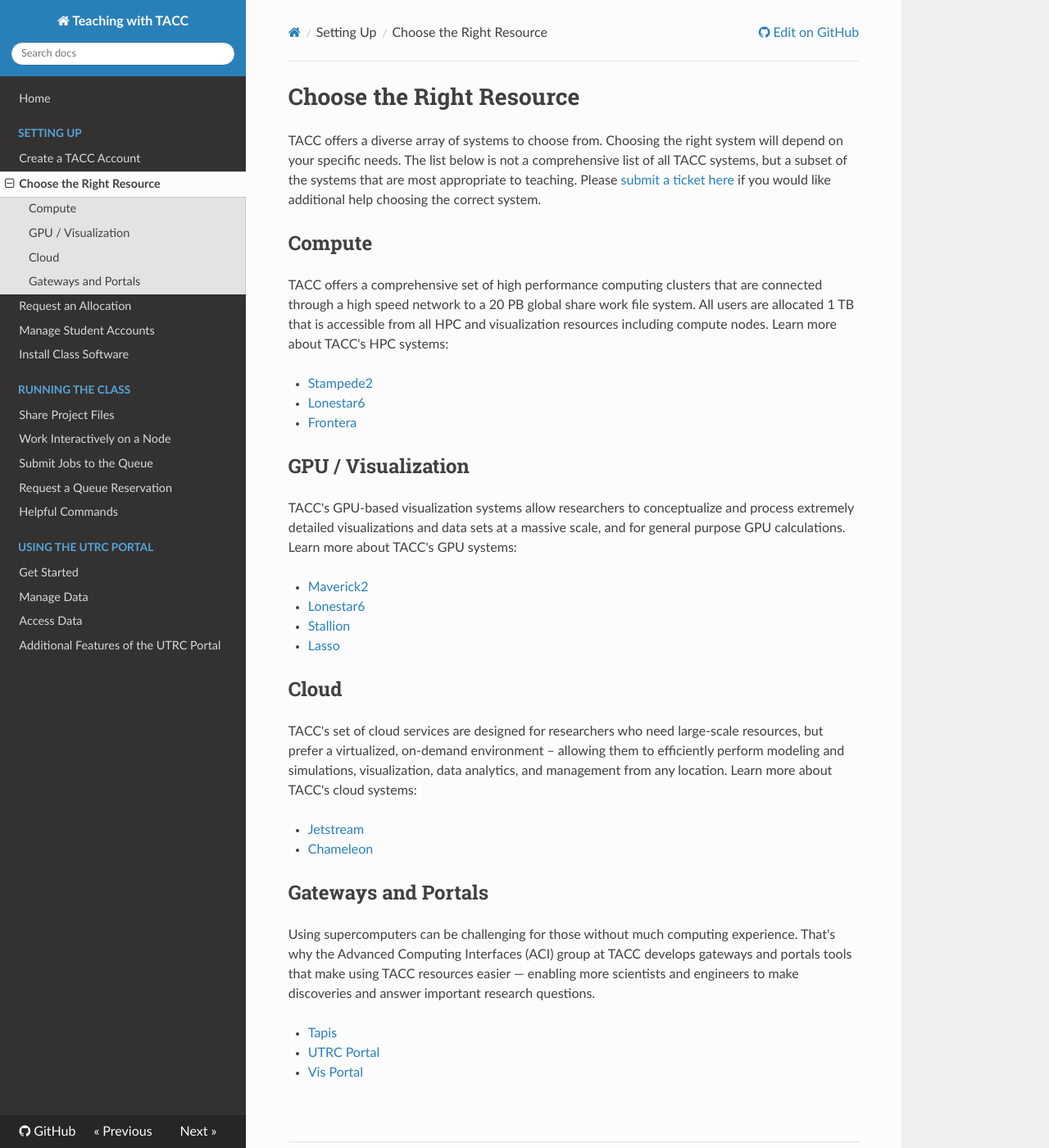
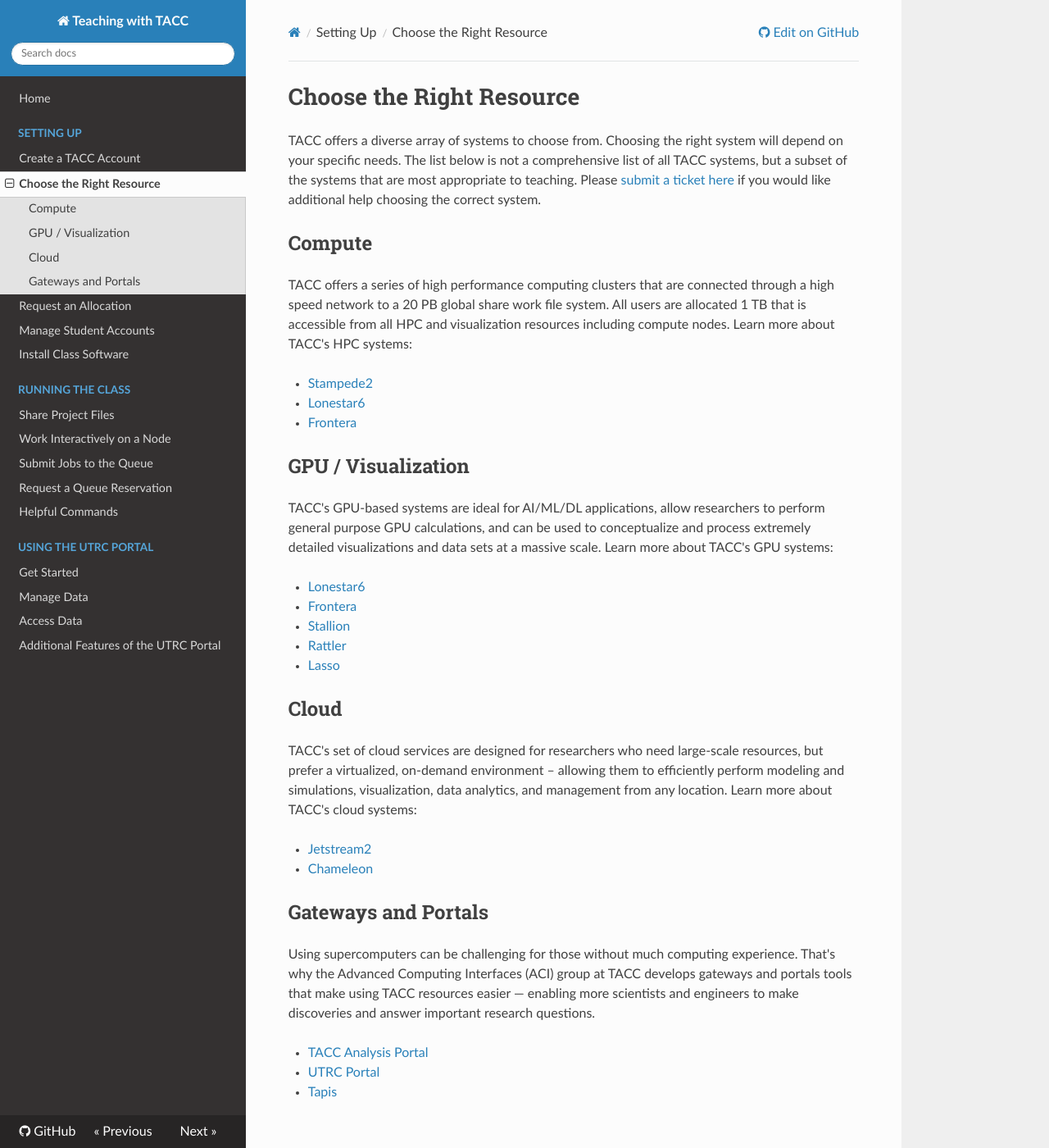
Before and after one commit to TACC/TeachingWithTACC, an MkDocs documentation site: the page built from docs/01.choose_resource.md, in a window 1280 px wide and 1400 px high. Shown: the whole window at 82% size. Built offline with MkDocs 1.6.1, drawn with Linux system fonts in a browser that asks for light colours; nearby versions of some CDN libraries.

Commit message:
updating available systems and account instructions

```diff
--- a/docs/01.choose_resource.md
+++ b/docs/01.choose_resource.md
@@ -1,46 +1,50 @@
 # Choose the Right Resource
 
-TACC offers a diverse array of systems to choose from. Choosing the right system will depend on your specific needs. The list below is not a comprehensive list of all TACC systems, but a subset of the systems that are most appropriate to teaching. Please [submit a ticket here](https://portal.tacc.utexas.edu/tacc-consulting) if you would like additional help choosing the correct system.
+TACC offers a diverse array of systems to choose from. Choosing the right system will depend on your specific needs. The list below is not a comprehensive list of all TACC systems, but a subset of the systems that are most appropriate to teaching. Please [submit a ticket here](https://tacc.utexas.edu/about/help/) if you would like additional help choosing the correct system.
 
 ## Compute
 
-TACC offers a comprehensive set of high performance computing clusters that are connected through a high speed network to a 20 PB global share work file system. All users are allocated 1 TB that is accessible from all HPC and visualization resources including compute nodes. Learn more about TACC's HPC systems:
+TACC offers a series of high performance computing clusters that are connected through a high speed network to a 20 PB global share work file system. All users are allocated 1 TB that is accessible from all HPC and visualization resources including compute nodes. Learn more about TACC's HPC systems:
 
-+ [Stampede2](https://www.tacc.utexas.edu/web/website/systems/stampede2)
++ [Stampede2](https://www.tacc.utexas.edu/systems/stampede2/)
 
-+ [Lonestar6](https://portal.tacc.utexas.edu/user-guides/lonestar6)
++ [Lonestar6](https://www.tacc.utexas.edu/systems/lonestar6/)
 
-+ [Frontera](https://frontera-portal.tacc.utexas.edu/)
++ [Frontera](https://www.tacc.utexas.edu/systems/frontera/)
 
 ## GPU / Visualization
 
-TACC's GPU-based visualization systems allow researchers to conceptualize and process extremely detailed visualizations and data sets at a massive scale, and for general purpose GPU calculations. Learn more about TACC's GPU systems:
+TACC's GPU-based systems are ideal for AI/ML/DL applications, allow researchers to perform general purpose GPU calculations, and can be used to conceptualize and process extremely detailed visualizations and data sets at a massive scale. Learn more about TACC's GPU systems:
 
-+ [Maverick2](https://www.tacc.utexas.edu/web/website/systems/maverick)
++ [Lonestar6](https://www.tacc.utexas.edu/systems/lonestar6/)
 
-+ [Lonestar6](https://portal.tacc.utexas.edu/user-guides/lonestar6)
++ [Frontera](https://www.tacc.utexas.edu/systems/frontera/)
 
-+ [Stallion](https://www.tacc.utexas.edu/web/website/vislab/stallion)
++ [Stallion](https://www.tacc.utexas.edu/systems/stallion/)
 
-+ [Lasso](https://www.tacc.utexas.edu/web/website/vislab/lasso)
++ [Rattler](https://www.tacc.utexas.edu/systems/rattler/)
+
++ [Lasso](https://www.tacc.utexas.edu/systems/lasso/)
 
 ## Cloud
 
 TACC's set of cloud services are designed for researchers who need large-scale resources, but prefer a virtualized, on-demand environment – allowing them to efficiently perform modeling and simulations, visualization, data analytics, and management from any location. Learn more about TACC's cloud systems:
 
-+ [Jetstream](https://www.tacc.utexas.edu/systems/jetstream)
++ [Jetstream2](https://www.tacc.utexas.edu/systems/jetstream2/)
 
-+ [Chameleon](https://www.tacc.utexas.edu/web/website/systems/chameleon)
++ [Chameleon](https://www.tacc.utexas.edu/systems/chameleon/)
 
 ## Gateways and Portals
 
 Using supercomputers can be challenging for those without much computing experience. That's why the Advanced Computing Interfaces (ACI) group at TACC develops gateways and portals tools that make using TACC resources easier — enabling more scientists and engineers to make discoveries and answer important research questions.
 
-+ [Tapis](https://www.tacc.utexas.edu/tapis)
++ [TACC Analysis Portal](https://vis.tacc.utexas.edu/)
 
 + [UTRC Portal](https://utrc.tacc.utexas.edu/)
 
-+ [Vis Portal](https://vis.tacc.utexas.edu/)
++ [Tapis](https://tapis-project.org/)
+
+
 
 <br>
 
```
Also changed, not shown: docs/01.create_account.md (+3 -5 lines), docs/index.md (+2 -2 lines), 1 other file.
